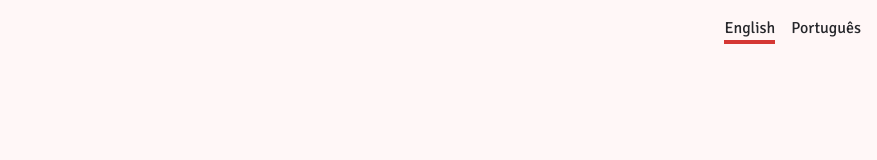
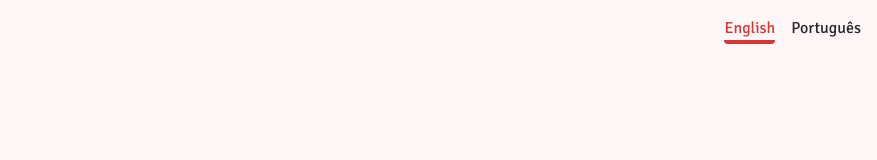
Before and after one commit to andresilva-cc/customburger, a Nuxt app: page / in a window 1280 px wide. Shown: the top 160 px of the page, without its empty margins (403-1280 px from the left). Built offline with nearby package versions, Linux system fonts and the light colour scheme; a web font is replaced by a local one.

Commit message:
feat: change language switch style

```diff
--- a/components/LanguageSwitch.vue
+++ b/components/LanguageSwitch.vue
@@ -13,8 +13,12 @@ const availableLocales = computed((): LocaleObject[] => {
   <button
     v-for="locale in availableLocales"
     :key="locale.code"
-    class="border-b-4 transition-all"
-    :class="[locale.code === localeProperties.code ? 'border-primary-500' : 'border-transparent']"
+    class="border-b-4 rounded-b-[4px] transition-all hover:transition-none"
+    :class="[
+      locale.code === localeProperties.code ?
+        'border-primary-500 text-primary-500 hover:text-primary-600 active:text-primary-700 hover:border-primary-600 border:text-primary-700'
+        : 'border-transparent hover:opacity-80 active:opacity-60'
+    ]"
     @click="setLocale(locale.code)"
   >
     {{ locale.name }}
```
